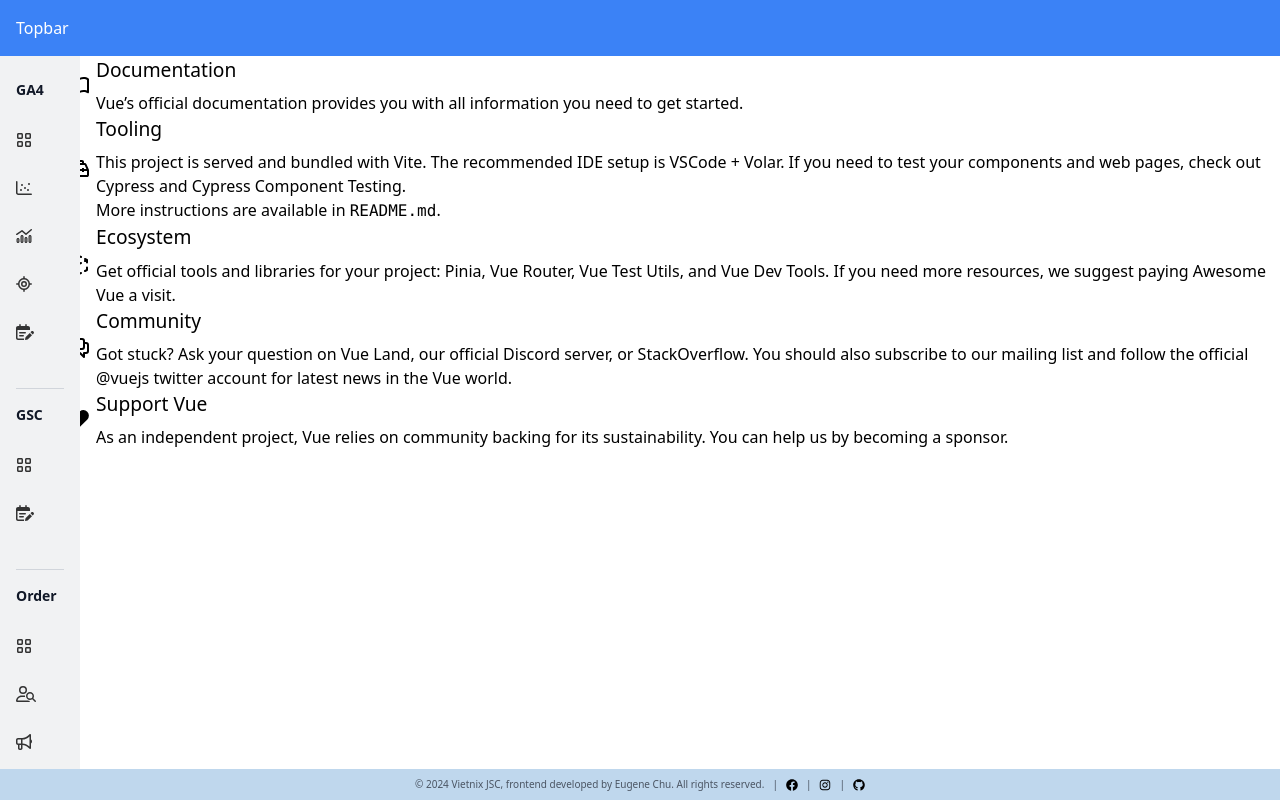
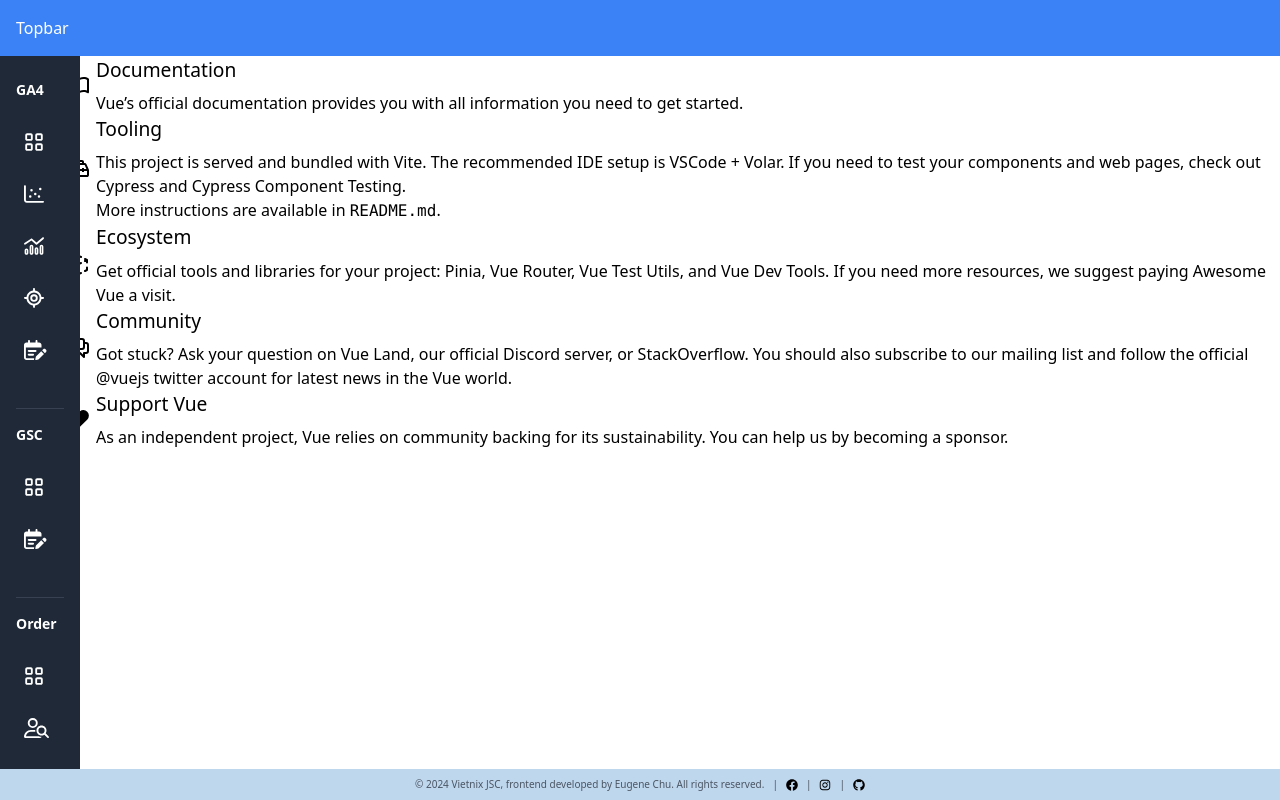
Before and after one commit to vietnix-org/internal_fe, a Vue app: page / in a window 1280 px wide. Both pictures are taken after a click on the button 104 px from the left and 290 px from the top of the page. Built offline with nearby package versions, Linux system fonts and the light colour scheme.

Commit message:
added hovers and restyling sidebar using tailwindcss

```diff
--- a/src/components/Sidebar/Sidebar.vue
+++ b/src/components/Sidebar/Sidebar.vue
@@ -4,7 +4,7 @@
       'transition-all duration-300 ease-in-out',
       isSidebarCollapsed ? 'w-20' : sidebarWidthClass
     ]"
-    class="bg-lightmode dark:bg-darkmode h-full px-4 py-6 overflow-y-auto overflow-x-hidden relative"
+    class="bg-gray-800 dark:bg-gray-900 h-full px-4 py-6 overflow-y-auto overflow-x-hidden relative"
     @mouseover="expandSidebar"
     @mouseleave="collapseSidebar"
   >
@@ -15,42 +15,38 @@
       >
         <h2
           :class="[isSidebarCollapsed ? 'text-center' : '']"
-          class="text-gray-900 dark:text-white font-bold text-sm hover:opacity-75"
+          class="text-white dark:text-white font-bold text-sm hover:opacity-75"
         >
           GA4
         </h2>
         <font-awesome-icon
           v-if="!isSidebarCollapsed"
           :icon="['fac', ga4Icon]"
-          class="h-5 w-5 hover:opacity-75"
+          class="h-5 w-5 text-white dark:text-white hover:opacity-75 rounded-corner-icon"
         />
       </div>
-      <transition name="dropdown">
-        <ul v-show="isGa4Expanded || isSidebarCollapsed" class="overflow-hidden mt-4">
+      <ul v-show="isGa4Expanded || isSidebarCollapsed" class="mt-4">
         <li
           v-for="route in ga4Routes"
           :key="route.path"
-            :class="[
-              'flex items-center py-4 hover:opacity-75',
-              isSidebarCollapsed ? 'gap-2' : 'gap-4',
-            ]"
+          class="group/item flex items-center py-2 rounded-lg hover:bg-gray-700 dark:hover:bg-gray-700"
+          :class="[isSidebarCollapsed ? 'gap-2' : 'gap-4']"
         >
           <router-link
             :to="route.path"
-              class="flex items-center w-full"
+            class="flex items-center w-full p-2 rounded-lg hover:bg-gray-700 dark:hover:bg-gray-700"
             @click.prevent="navigateWithDelay(route.path)"
           >
             <font-awesome-icon
               :icon="['fac', route.icon]"
-                :class="[isSidebarCollapsed ? 'h-4 w-4' : 'h-5 w-5']"
+              class="h-5 w-5 text-white dark:text-white"
             />
-              <span v-if="!isSidebarCollapsed" class="text-gray-700 dark:text-white text-xs ml-4">{{ route.name }}</span>
+            <span v-if="!isSidebarCollapsed" class="text-white dark:text-white text-xs ml-4">{{ route.name }}</span>
           </router-link>
         </li>
       </ul>
-      </transition>
     </div>
-    <hr class="my-4 border-gray-300 dark:border-gray-600" />
+    <hr class="my-4 border-gray-700 dark:border-gray-600" />
     <div class="mb-8">
       <div
         class="flex items-center justify-between cursor-pointer"
@@ -58,42 +54,38 @@
       >
         <h2
           :class="[isSidebarCollapsed ? 'text-center' : '']"
-          class="text-gray-900 dark:text-white font-bold text-sm hover:opacity-75"
+          class="text-white dark:text-white font-bold text-sm hover:opacity-75"
         >
           GSC
         </h2>
         <font-awesome-icon
           v-if="!isSidebarCollapsed"
           :icon="['fac', gscIcon]"
-          class="h-5 w-5 hover:opacity-75"
+          class="h-5 w-5 text-white dark:text-white hover:opacity-75 rounded-corner-icon"
         />
       </div>
-      <transition name="dropdown">
-        <ul v-show="isGscExpanded || isSidebarCollapsed" class="overflow-hidden mt-4">
+      <ul v-show="isGscExpanded || isSidebarCollapsed" class="mt-4">
         <li
           v-for="route in gscRoutes"
           :key="route.path"
-            :class="[
-              'flex items-center py-4 hover:opacity-75',
-              isSidebarCollapsed ? 'gap-2' : 'gap-4',
-            ]"
+          class="group/item flex items-center py-2 rounded-lg hover:bg-gray-700 dark:hover:bg-gray-700"
+          :class="[isSidebarCollapsed ? 'gap-2' : 'gap-4']"
         >
           <router-link
             :to="route.path"
-              class="flex items-center w-full"
+            class="flex items-center w-full p-2 rounded-lg hover:bg-gray-700 dark:hover:bg-gray-700"
             @click.prevent="navigateWithDelay(route.path)"
           >
             <font-awesome-icon
               :icon="['fac', route.icon]"
-                :class="[isSidebarCollapsed ? 'h-4 w-4' : 'h-5 w-5']"
+              class="h-5 w-5 text-white dark:text-white"
             />
-              <span v-if="!isSidebarCollapsed" class="text-gray-700 dark:text-white text-xs ml-4">{{ route.name }}</span>
+            <span v-if="!isSidebarCollapsed" class="text-white dark:text-white text-xs ml-4">{{ route.name }}</span>
           </router-link>
         </li>
       </ul>
-      </transition>
     </div>
-    <hr class="my-4 border-gray-300 dark:border-gray-600" />
+    <hr class="my-4 border-gray-700 dark:border-gray-600" />
     <div>
       <div
         class="flex items-center justify-between cursor-pointer"
@@ -101,49 +93,45 @@
       >
         <h2
           :class="[isSidebarCollapsed ? 'text-center' : '']"
-          class="text-gray-900 dark:text-white font-bold text-sm hover:opacity-75"
+          class="text-white dark:text-white font-bold text-sm hover:opacity-75"
         >
           Order
         </h2>
         <font-awesome-icon
           v-if="!isSidebarCollapsed"
           :icon="['fac', orderIcon]"
-          class="h-5 w-5 hover:opacity-75"
+          class="h-5 w-5 text-white dark:text-white hover:opacity-75 rounded-corner-icon"
         />
       </div>
-      <transition name="dropdown">
-        <ul v-show="isOrderExpanded || isSidebarCollapsed" class="overflow-hidden mt-4">
+      <ul v-show="isOrderExpanded || isSidebarCollapsed" class="mt-4">
         <li
           v-for="route in orderRoutes"
           :key="route.path"
-            :class="[
-              'flex items-center py-4 hover:opacity-75',
-              isSidebarCollapsed ? 'gap-2' : 'gap-4',
-            ]"
+          class="group/item flex items-center py-2 rounded-lg hover:bg-gray-700 dark:hover:bg-gray-700"
+          :class="[isSidebarCollapsed ? 'gap-2' : 'gap-4']"
         >
           <router-link
             :to="route.path"
-              class="flex items-center w-full"
+            class="flex items-center w-full p-2 rounded-lg hover:bg-gray-700 dark:hover:bg-gray-700"
             @click.prevent="navigateWithDelay(route.path)"
           >
             <font-awesome-icon
               :icon="['fac', route.icon]"
-                :class="[isSidebarCollapsed ? 'h-4 w-4' : 'h-5 w-5']"
+              class="h-5 w-5 text-white dark:text-white"
             />
-              <span v-if="!isSidebarCollapsed" class="text-gray-700 dark:text-white text-xs ml-4">{{ route.name }}</span>
+            <span v-if="!isSidebarCollapsed" class="text-white dark:text-white text-xs ml-4">{{ route.name }}</span>
           </router-link>
         </li>
       </ul>
-      </transition>
     </div>
     <div class="flex items-center justify-center mt-8 relative" :class="{ 'right-0': isSidebarCollapsed }">
       <button
         @click="toggleSidebar"
-        class="p-2"
+        class="p-2 rounded-lg border-2 border-gray-700 hover:bg-gray-700 dark:hover:bg-gray-700 transition-transform transform hover:-translate-y-1"
         @mouseover="handleMouseOverButton"
         @mouseleave="handleMouseOutButton"
       >
-        <font-awesome-icon :icon="['fac', collapseIcon]" class="h-5 w-5" />
+        <font-awesome-icon :icon="['fac', collapseIcon]" class="h-5 w-5 text-white dark:text-white group-hover/item:text-slate-500" />
       </button>
     </div>
   </div>
@@ -262,41 +250,7 @@
 
 <style scoped>
 .bg-lightmode {
-  background-color: #F1F2F3;
-  color: #333; /* Dark text in light mode */
-}
-.bg-darkmode {
-  background-color: #E5E7EB;
-}
-
-/* Icon styles */
-.icon {
-  filter: invert(0%);
-}
-.dark .icon {
-  filter: invert(100%);
-}
-
-/* Dropdown transition styles */
-.dropdown-enter-active,
-.dropdown-leave-active {
-  transition: all 0.5s ease;
-}
-.dropdown-enter,
-.dropdown-leave-to {
-  height: 0;
-  opacity: 0;
-}
-
-/* Text styles */
-.text-gray-900 { /* Base text color for dark mode */
-  color: #111827;
-}
-.dark .text-gray-900 { /* Override text color for dark mode */
-  color: white;
-}
-.text-gray-700 { /* Consistent text color across themes */
-  color: #333;
+  background-color: #2d2d2d;
 }
 
 /* Hide scrollbar */
```
Lines whose indentation alone changed are shown as unchanged.
